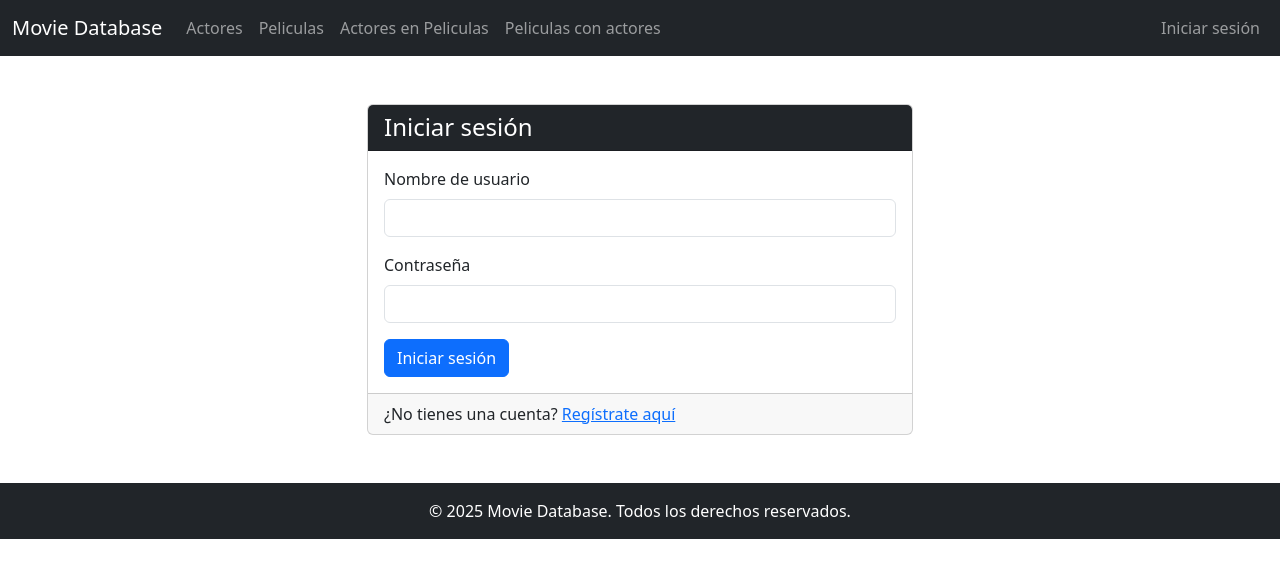
After one commit to uzielgv/curso-python, a Flask app: page /login in a window 1280 px wide. The commit adds this page. Shown: the top 578 px of the page. Run offline with Flask 3, Linux system fonts and the light colour scheme.

Commit message:
Ya funciona el login.

```diff
--- a/movieDB/app.py
+++ b/movieDB/app.py
@@ -5,6 +5,7 @@ import random
 import movie_classes as mc
 
 app = Flask(__name__)
+app.secret_key = os.urandom(24) # Clave secreta para la sesión
 sistema = mc.SistemaCine()
 archivo_actores = "datos/movies_db - actores.csv"
 archivo_peliculas = "datos/movies_db - peliculas.csv"
@@ -46,5 +47,22 @@ def pelicula(id_pelicula):
     personajes = sistema.obtener_personajes_por_pelicula(id_pelicula)
     return render_template('pelicula.html', pelicula=pelicula, lista_actores=personajes)
 
+@app.route('/login', methods=['GET', 'POST'])
+def login():
+    ''' Muestra el formulario de login '''
+    session = {}
+    if request.method == 'POST':
+        username = request.form['username']
+        password = request.form['password']
+        exito = sistema.login(username, password)
+        if exito:
+            session['logged_in'] = True
+            session['username'] = sistema.usuario_actual.nombre_completo
+            return redirect(url_for('index'))
+        else:
+            error = 'Usuario o contraseña incorrectos...'
+            return render_template('login.html')
+    return render_template('login.html')
+
 if __name__ == "__main__":
     app.run(debug=True)
--- a/movieDB/templates/base.html
+++ b/movieDB/templates/base.html
@@ -29,6 +29,7 @@
                     <li class="nav-item">
                         <a class="nav-link" href="/peliculas_con_actores">Peliculas con actores</a>
                     </li>
+                    {% if session.get('logged_in') %}
                     <li class="nav-item">
                         <a class="nav-link" href="/agregar_actores">Agregar actores</a>
                     </li>
@@ -41,6 +42,21 @@
                     <li class="nav-item">
                         <a class="nav-link" href="/usuarios">Usuarios</a>
                     </li>
+                    {% endif %}
+                </ul>
+                <ul class="navbar-nav ms-auto">
+                    {% if session.get('logged_in') %}
+                    <li class="nav-item">
+                        <span class="nav-link">Bienvenido, {{ session.get('username') }}</span>
+                    </li>
+                    <li class="nav-item">
+                        <a class="nav-link" href="/logout">Cerrar sesión</a>
+                    </li>
+                    {% else %}
+                    <li class="nav-item">
+                        <a class="nav-link" href="/login">Iniciar sesión</a>
+                    </li>
+                    {% endif %}
                 </ul>
             </div>
         </div>
--- /dev/null
+++ b/movieDB/templates/login.html
@@ -0,0 +1,33 @@
+{% extends 'base.html' %}
+
+{% block title %}Iniciar sesión{% endblock %}
+
+{% block body %}
+<div class="container mt-5">
+    <div class="row">
+        <div class="col-md-6 offset-md-3">
+            <div class="card">
+                <div class="card-header bg-dark text-white">
+                    <h4 class="mb-0">Iniciar sesión</h4>
+                </div>
+                <div class="card-body">
+                    <form method="post">
+                        <div class="mb-3">
+                            <label for="username" class="form-label">Nombre de usuario</label>
+                            <input type="text" class="form-control" id="username" name="username" required>
+                        </div>
+                        <div class="mb-3">
+                            <label for="password" class="form-label">Contraseña</label>
+                            <input type="password" class="form-control" id="password" name="password" required>
+                        </div>
+                        <button type="submit" class="btn btn-primary">Iniciar sesión</button>
+                    </form>
+                </div>
+                <div class="card-footer">
+                    <p class="mb-0">¿No tienes una cuenta? <a href="/register">Regístrate aquí</a></p>
+                </div>
+            </div>
+        </div>
+    </div>
+</div>
+{% endblock %}
```
